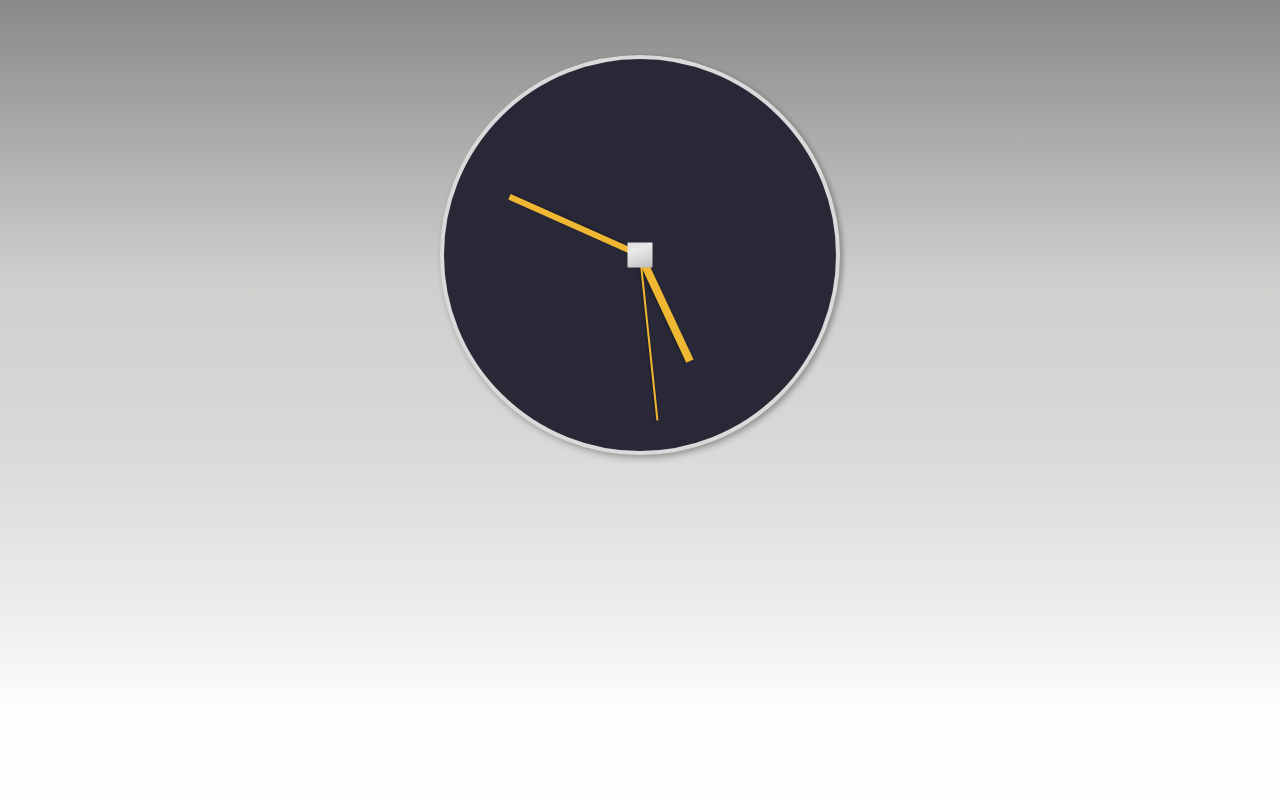
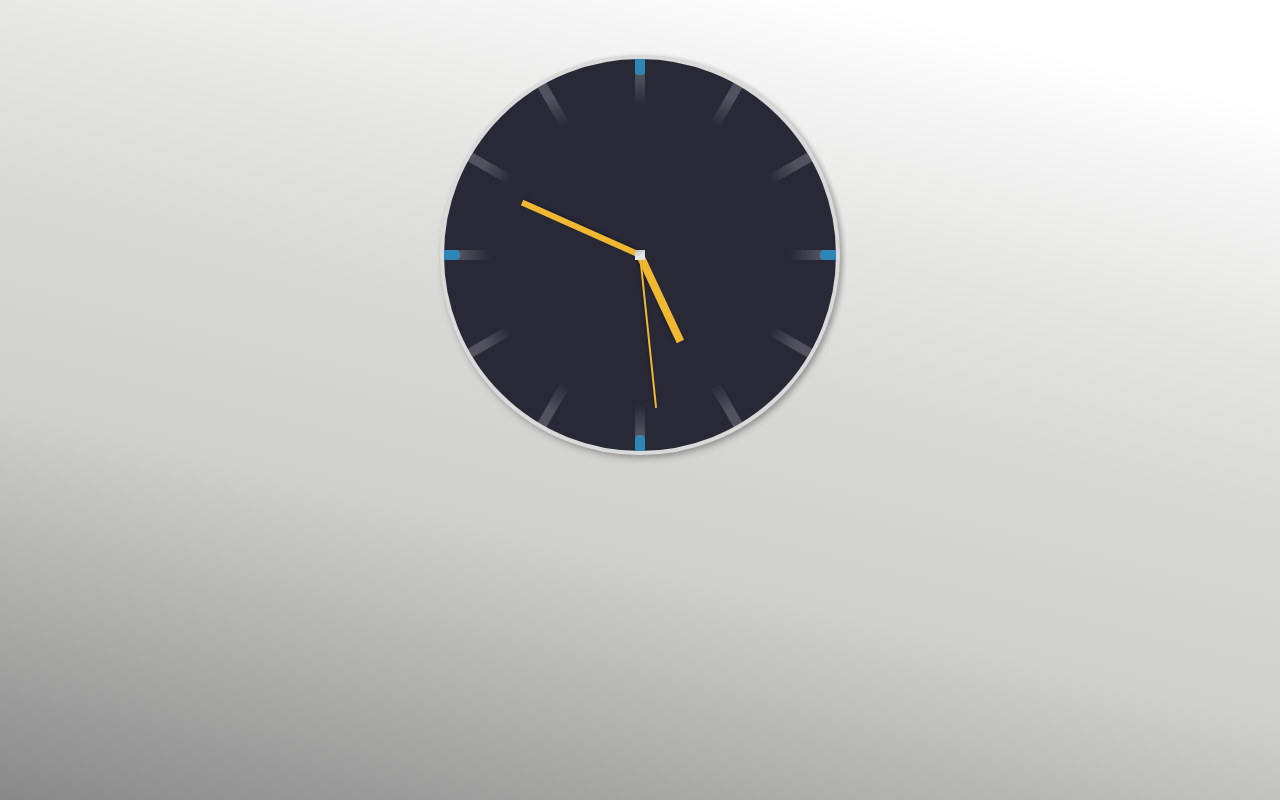
Before and after one commit to Trommelochse/jsclock, a website: page index.html in a window 1280 px wide. Drawn offline with Linux system fonts and the light colour scheme.

Commit message:
adding dial, style changes, declare tick out of constructor

```diff
--- a/index.js
+++ b/index.js
@@ -1,12 +1,26 @@
-
-
 class App {
   constructor() {
-    this.tick = () => {
-      this.updateDate()
-      this.renderPointers()
+    this.initialRender();
+    this.interval = setInterval(this.tick.bind(this), 50);
+  }
+
+  initialRender() {
+    const center = document.querySelector('.clock-center');
+    for (let i=0;i<12;i++) {
+      const area = document.createElement('div');
+      area.classList.add('clock-dial-area');
+      const deg = i * 30;
+      area.style.transform = `rotate(${deg}deg)`;
+      if (i%3 === 0) {
+        area.appendChild(document.createElement('div'));
+      }
+      center.appendChild(area);
     }
-    this.interval = setInterval(this.tick , 50)
+  }
+
+  tick() {
+    this.updateDate();
+    this.renderPointers();
   }
 
   updateDate() {
--- a/style.css
+++ b/style.css
@@ -1,9 +1,9 @@
 :root {
   --clock-radius: 200px;
   --clock-diameter: 400px;
-  --pointer-hour: calc(var(--clock-radius) / 1.7);
-  --pointer-minute: calc(var(--clock-radius) / 1.4);
-  --pointer-second: calc(var(--clock-radius) / 1.2);
+  --pointer-hour: calc(var(--clock-radius) / 2.1);
+  --pointer-minute: calc(var(--clock-radius) / 1.55);
+  --pointer-second: calc(var(--clock-radius) / 1.3);
 }
 
 * {
@@ -22,7 +22,7 @@ body {
   right: 0;
   bottom: 0;
   left: 0;
-  background: linear-gradient(180deg, #606060 0%, #bebebb, 70%, #fff 90%);
+  background: linear-gradient(14deg, #606060 0%, #bebebb, 70%, #fff 90%);
   opacity: 0.74
 }
 
@@ -40,6 +40,7 @@ body {
 
 .clock-frame {
   position: relative;
+  z-index: 1;
   margin: auto;
   background-color: rgba(40,40,55,1);
   width: var(--clock-diameter);
@@ -51,10 +52,12 @@ body {
   grid-template-columns: 1fr;
   align-items: center;
   justify-items: center;
+  overflow: hidden;
 }
 
 .clock-center {
   position: relative;
+  z-index: 3;
   width: 0;
   height: 0;
 }
@@ -62,15 +65,41 @@ body {
 .clock-center:after {
   content: '';
   position: absolute;
-  --diameter: 25px;
+  z-index: 10;
+  --diameter: 10px;
   transform: translate(-50%, -50%);
   width: var(--diameter);
   height: var(--diameter);
-  background: linear-gradient(160deg, #dadada 0%, #e9e9e9 30%, #d4d4d4 70%, #b9b9b9 100%);
+  background: linear-gradient(-17deg, #dadada 0%, #e9e9e9 30%, #d4d4d4 70%, #b9b9b9 100%);
+}
+
+.clock-dial-area {
+    --width: 10px;
+    position: absolute;
+    top: calc(var(--clock-radius) * -1);
+    left: calc((var(--width) * -1) / 2);
+    width: var(--width);
+    height: var(--pointer-hour);
+    z-index: 2;
+    height: var(--clock-radius);
+    background:linear-gradient(to top, rgba(255,255,255,0) 0%, rgba(255,255,255,0) 75%, rgba(255,255,255,0.2) 90%);
+    opacity: 1;
+    transform-origin: bottom center;
+    display: grid;
+    grid-template-columns: 1fr;
+    justify-items: center;
+}
+
+.clock-dial-area > div {
+  width: 10px;
+  height: 20px;
+  background-color: #2e85b6;
+  border-radius: 4px;
 }
 
 .pointer {
     position: absolute;
+    z-index: 5;
     width: 5px;
     background-color: #f0b733;
     opacity: 1;
```
